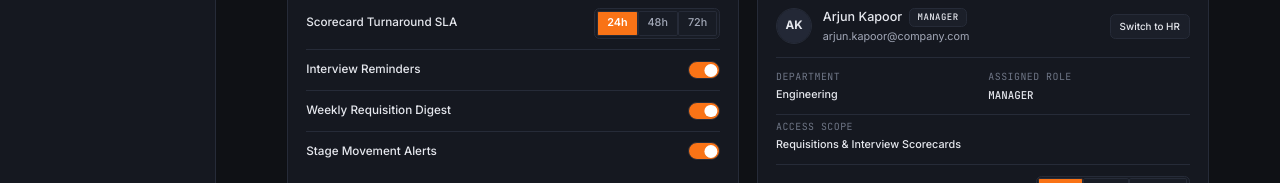
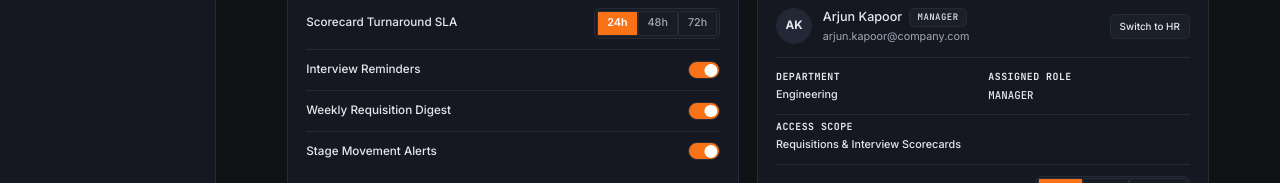
Before and after one commit to adityaworxx/HRO, a Next.js app: page /settings in a window 1280 px wide. Shown: the part 263-446 px from the top of the page. Built offline with nearby package versions, Linux system fonts and the light colour scheme; no server answers.

Commit message:
style(settings): update department, assigned role, and access scope headings to bold text

```diff
--- a/app/(app)/settings/page.tsx
+++ b/app/(app)/settings/page.tsx
@@ -336,15 +336,15 @@ export default function SettingsPage() {
             {/* Account Attributes */}
             <div className="grid grid-cols-2 gap-3 py-3 border-b border-border/50 text-[12px]">
               <div>
-                <span className="text-text-subtle text-[11px] uppercase tracking-wider font-mono">Department</span>
+                <span className="text-text text-[11px] uppercase tracking-wider font-mono font-bold">Department</span>
                 <p className="text-text mt-0.5 font-medium">{currentPersona.department}</p>
               </div>
               <div>
-                <span className="text-text-subtle text-[11px] uppercase tracking-wider font-mono">Assigned Role</span>
+                <span className="text-text text-[11px] uppercase tracking-wider font-mono font-bold">Assigned Role</span>
                 <p className="text-text mt-0.5 font-mono font-medium uppercase">{currentPersona.role}</p>
               </div>
               <div className="col-span-2 pt-1 border-t border-border/40">
-                <span className="text-text-subtle text-[11px] uppercase tracking-wider font-mono">Access Scope</span>
+                <span className="text-text text-[11px] uppercase tracking-wider font-mono font-bold">Access Scope</span>
                 <p className="text-text mt-0.5 font-medium text-[12px]">
                   {isHr ? 'Full Talent Pipeline & Onboarding Operations' : 'Requisitions & Interview Scorecards'}
                 </p>
```
